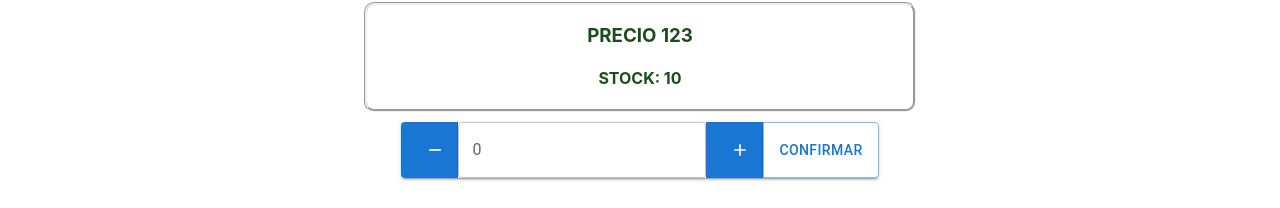
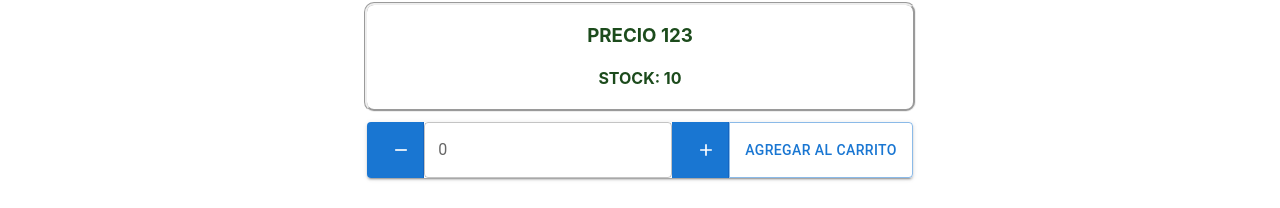
Before and after one commit to nppeluso/react31210, a React (Create React App) app: page /product/01 in a window 1280 px wide. Shown: the part 589-797 px from the top of the page. Built offline with nearby package versions, Linux system fonts and the light colour scheme; grey boxes are pictures that could not be loaded; the HTML template or start-up script is replaced by a standard one.

Commit message:
Cambios para el desafio de eventos

```diff
--- a/src/Components/ItemCount/ItemCount.js
+++ b/src/Components/ItemCount/ItemCount.js
@@ -6,7 +6,7 @@ import { useItemCount } from '../../Hooks/useItemCount';
 
 const ItemCount = ({stock, initial, onAdd}) => {
 
-    const {count, carrito} = useItemCount(stock);
+  const {count, carrito} = useItemCount(stock);
 
   return (
     <div className="contador">
@@ -14,7 +14,7 @@ const ItemCount = ({stock, initial, onAdd}) => {
           <Button variant="contained" endIcon={<RemoveIcon />} onClick={()=>count(-1*initial)}></Button>
           <TextField id="outlined-basic" label={carrito} variant="outlined"></TextField>
           <Button variant="contained" endIcon={<AddIcon />} onClick={()=>count(1*initial)}></Button>
-          <Button variant="outlined" onClick={()=>onAdd(carrito)}>Confirmar</Button>
+          <Button variant="outlined" onClick={()=>onAdd(carrito)}>Agregar al Carrito</Button>
         </ButtonGroup>
     </div>
   )
--- a/src/Components/ItemDetail/ItemDetail.js
+++ b/src/Components/ItemDetail/ItemDetail.js
@@ -1,19 +1,25 @@
-import React from 'react';
+import React, {useState} from 'react';
+import { Link } from 'react-router-dom';
+import Container from '@mui/material/Container';
 import ItemCount from '../ItemCount/ItemCount';
 import './ItemDeail.css';
-import Container from '@mui/material/Container';
 
 const ItemDetail = ({ product }) => {
   const { name, fullDescription, img, price, stock, thumbnail_1, thumbnail_2 } = product;
+  const [goToCart, setGoToCart] = useState(false);
+
   const onAdd = (carrito) => {
-    if (carrito === 0) {
-      alert("Por favor elija una cantidad mayor a 0 y menor al stock.");
-    } else if (carrito <= stock) {
-      alert("Pedido realizado! Cantidad encargada: " + carrito, 2);
-    }
-    else{
-      alert("Stock insuficiente! Debe seleccionar menos de: " + stock, 2)
-    }
+    setGoToCart(true);
+
+    //NO LO UTILIZAMOS EN EL DESAFIO DE EVENTOS
+    //if (carrito === 0) {
+    //  alert("Por favor elija una cantidad mayor a 0 y menor al stock.");
+    //} else if (carrito <= stock) {
+    //  alert("Pedido realizado! Cantidad encargada: " + carrito, 2);
+    //}
+    //else{
+    //  alert("Stock insuficiente! Debe seleccionar menos de: " + stock, 2)
+    //}
   }
 
   return (
@@ -32,7 +38,9 @@ const ItemDetail = ({ product }) => {
           <h3>PRECIO {price}</h3>
           <h4>STOCK: {stock}</h4>
         </div>
-        <ItemCount stock={stock} initial='1' onAdd={onAdd} />
+        {
+          goToCart ? <Link to='../Cart'>Finalizar Compra</Link> : <ItemCount stock={stock} initial='1' onAdd={onAdd} />
+        }
 
       </Container>
 
```
Also changed, not shown: src/Components/Cart/Cart.js (added), 1 other file (tests, documents, lock files or other folders).
